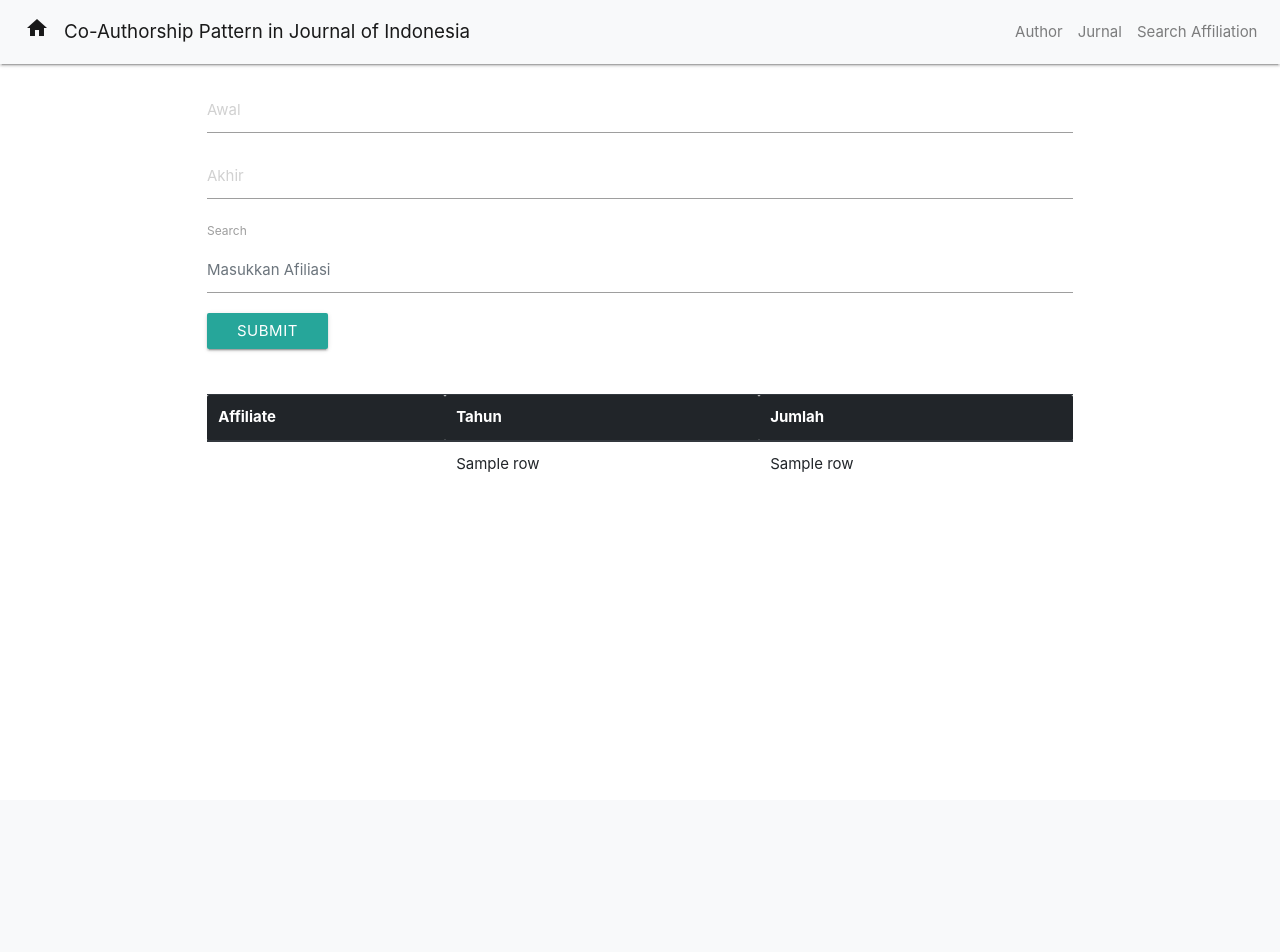
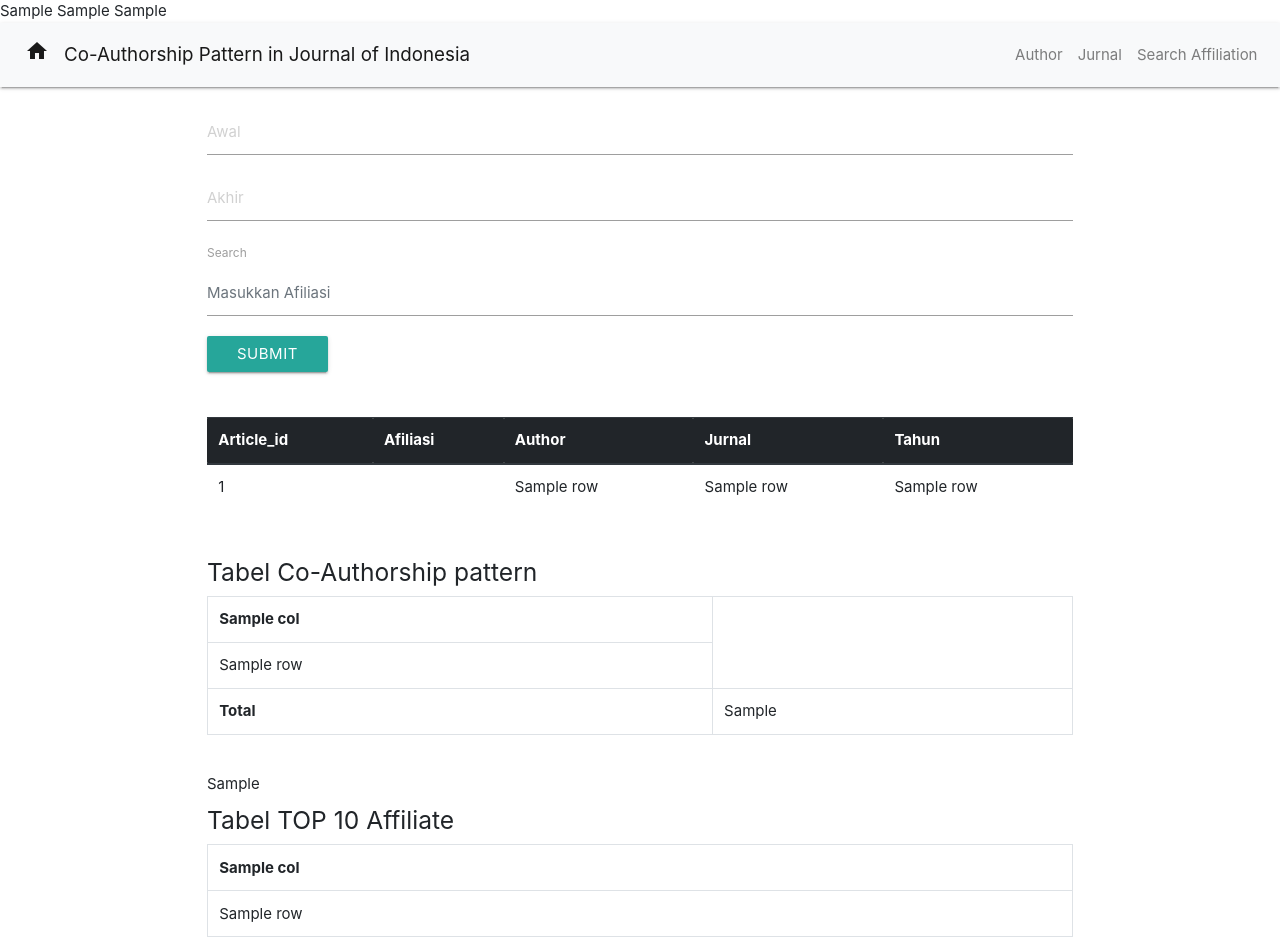
Before and after one commit to chalvjulian/Co-Authorship-Pattern-of-Journal-in-Indonesia, a Flask app: template app/templates/affiliation.html in a window 1280 px wide. Before the commit the page ends 472 px from the top, so only its background shows below. Run offline with Flask 2, Linux system fonts and the light colour scheme; the template is opened without the code that fills it: most values are stand-ins (such as "Sample title", 1, 10 or a date in 2020); parts of the project's set-up code (start-up, migrations or seed data) failed here and were passed over; some libraries are stand-ins or nearby versions.

Commit message:
Add files via upload

```diff
--- a/app/app.py
+++ b/app/app.py
@@ -5,6 +5,16 @@
 from tqdm import tqdm
 import operator
 import re
+import math
+
+from bokeh.embed import components
+from bokeh.plotting import figure
+from bokeh.resources import INLINE
+from bokeh.util.string import encode_utf8
+
+from bokeh.core.properties import value
+from bokeh.models import ColumnDataSource
+from bokeh.transform import dodge
 
 app = Flask(__name__)
 app.config['MYSQL_HOST'] = 'localhost'
@@ -41,20 +51,23 @@
 def jurnal():
 	cur = mysql.connection.cursor()
 	search_pattern = ""
-	start_year = awal
-	end_year = akhir
+	start_year = 1990
+	end_year = 1991
 
 	if request.method == "POST":
 		search_pattern = request.form['search_pattern'] or ""
 		start_year = request.form['start_year'] or 1990
 		end_year = request.form['end_year'] or 2015
 
-	cur.execute(f'SELECT c_article_id, year, author, jurnal, affiliate from tabel_data WHERE c_article_id in (SELECT c_article_id from tabel_data WHERE year BETWEEN {start_year} and {end_year} and jurnal LIKE "%{search_pattern}%")')
+	cur.execute(f'SELECT c_article_id, jurnal, author, affiliate, year from tabel_data WHERE c_article_id in (SELECT c_article_id from tabel_data WHERE year BETWEEN {start_year} and {end_year} and jurnal LIKE "%{search_pattern}%") group by c_article_id')
+	ambil =  cur.fetchall()
+	cur.execute(f'SELECT c_article_id, jurnal, author, affiliate, year from tabel_data WHERE c_article_id in (SELECT c_article_id from tabel_data WHERE year BETWEEN {start_year} and {end_year} and jurnal LIKE "%{search_pattern}%")')
 	rows = cur.fetchall()
-	cur.execute(f'SELECT c_article_id, year, author, jurnal, affiliate from tabel_data WHERE c_article_id in (SELECT c_article_id from tabel_data WHERE year BETWEEN {start_year} and {end_year} and jurnal LIKE "%{search_pattern}%") LIMIT 10')
+	cur.execute(f'SELECT c_article_id, jurnal, author, affiliate, year from tabel_data WHERE c_article_id in (SELECT c_article_id from tabel_data WHERE year BETWEEN {start_year} and {end_year} and jurnal LIKE "%{search_pattern}%") LIMIT 20')
 	#cur.execute(f'SELECT c_article_id , jurnal, author, affiliate, year FROM tabel_data WHERE year BETWEEN {start_year} and {end_year} and author like "%{search_pattern}%" UNION SELECT tabel_data.c_article_id, tabel_data.jurnal, tabel_data.author, tabel_data.affiliate, tabel_data.year FROM tabel_data, a WHERE tabel_data.year BETWEEN {start_year} and {end_year} and tabel_data.c_article_id = a.c_article_id ORDER BY c_article_id LIMIT 10')
 	tampil = cur.fetchall()
 	print(tampil)
+
 	if not rows:
 			error = "Data tidak ditemukan"
 			return render_template("journal.html", error=error)
@@ -65,12 +78,23 @@
 	#		return render_template("journal.html", rows=rows, error=error)
 	#else:
 		df = pd.DataFrame()
+
+	if ambil:
+		df_ambil =  pd.DataFrame()
+		art_id = [row[0] for row in ambil]
+		jurnal_ambil = [row[1] for row in ambil]
+
+		df_ambil['c_article_id'] = art_id
+		df_ambil['jurnal'] = jurnal_ambil
+		print(df_ambil)
+
+
 	if rows:
 		cid = [row[0] for row in rows]
-		year = [row[1] for row in rows]
+		jurnal = [row[1] for row in rows]
 		author = [row[2] for row in rows]
-		jurnal = [row[3] for row in rows]
-		affiliate = [row[4] for row in rows]
+		affiliate = [row[3] for row in rows]
+		year = [row[4] for row in rows]
 
 		df['c_article_id'] = cid
 		df['year'] = year
@@ -92,22 +116,63 @@
 		for x in range(1, 7):
 			if x != 6:
 				df_with_percent[str(x) + ' Author'] = df_cj[str(x) + ' author']
-				df_with_percent['% ' + str(x) + ' Author'] = [str(float(df_cj.iloc[n][str(x) + ' author'])/df_cj.iloc[n]['jumlah paper']*100)[:5] for n in range(len(df_cj[str(x) + ' author']))]
+				df_with_percent['% ' + str(x) + ' Author'] = [str(float(df_cj.iloc[n][str(x) + ' author'])/df_cj.iloc[n]['jumlah paper']*100)[:5] if df_cj.iloc[n]['jumlah paper'] != 0 else str(0.0) for n in range(len(df_cj[str(x) + ' author']))]
 			else:
 				df_with_percent[str(x) + ' Author atau lebih'] = df_cj[str(x) + ' author']
-				df_with_percent['% ' + str(x) + ' Author atau lebih'] = [str(float(df_cj.iloc[n][str(x) + ' author'])/df_cj.iloc[n]['jumlah paper']*100)[:5] for n in range(len(df_cj[str(x) + ' author']))]
+				df_with_percent['% ' + str(x) + ' Author atau lebih'] = [str(float(df_cj.iloc[n][str(x) + ' author'])/df_cj.iloc[n]['jumlah paper']*100)[:5] if df_cj.iloc[n]['jumlah paper'] != 0 else str(0.0) for n in range(len(df_cj[str(x) + ' author']))]
 		df_with_percent = df_with_percent[df_with_percent['Tahun'].between(int(start_year), int(end_year), inclusive=True)]
+
 		print(df_with_percent)
 
 
 		author_jumlah = []
-		for x in tqdm(set(list(df.jurnal))):
-			author_jumlah.append([x, len(df[(df.jurnal == x)])])
+		for x in tqdm(set(list(df_ambil.jurnal))):
+			author_jumlah.append([x, len(df_ambil[(df_ambil.jurnal == x)])])
 		yak = sorted(author_jumlah, key=operator.itemgetter(1), reverse=True)
 		df_muncul_author=pd.DataFrame()
 		df_muncul_author['Jurnal']=[n[0] for n in yak]
 		df_muncul_author['Jml_Publikasi']=[n[1] for n in yak]
 		df_muncul_author.head(10)
+
+		data_tahun = df_with_percent['Tahun']
+		data_author = df_with_percent[['1 Author', '2 Author', '3 Author', '4 Author', '5 Author', '6 Author atau lebih']]
+
+		years = [str(year) for year in data_tahun]
+		authors = {col:[int(df_with_percent[df_with_percent['Tahun'] == int(year)][col]) for year in years] for col in data_author.columns}
+		authorship = {'years': years, **authors}
+		colors = ["#2ecc71", "#3498db", "#9b59b6", "#f1c40f", "#e74c3c", "#34495e"]
+		source = ColumnDataSource(data=authorship)
+		TOOLS="hover, wheel_zoom, box_zoom"
+
+		TOOLTIPS = [
+		    ("Tahun", "@years"),
+		    ("1 Author", "@{1 Author}"),
+		    ("2 Author", "@{2 Author}"),
+		    ("3 Author", "@{3 Author}"),
+		    ("4 Author", "@{4 Author}"),
+		    ("5 Author", "@{5 Author}"),
+		    ("6 Author atau lebih", "@{6 Author atau lebih}"),
+		]
+
+		max_y = data_author.values.max() + 50
+		js_resources = INLINE.render_js()
+		css_resources = INLINE.render_css()
+		print(max_y)
+		p = figure(x_range=years, y_range=(0, max_y), plot_height=300, tooltips=TOOLTIPS, title="Grafik Co-Authorship")
+		pos = -0.3
+		i = 0
+		for col in data_author.columns:
+			p.vbar(x=dodge('years', pos, range=p.x_range), top=col, width=0.1, source=source, color=colors[i % 6], legend=value(col))
+			pos += 0.1
+			i += 1
+
+		p.x_range.range_padding = 0.1
+		p.xgrid.grid_line_color = None
+		p.legend.location = "top_left"
+		p.legend.orientation = "horizontal"
+		p.sizing_mode = 'scale_width'
+
+		script, div = components(p)
 
 	return render_template("journal.html",
 		rows=rows,
@@ -116,15 +181,20 @@
 		search_pattern=search_pattern,
 		cols1=df_with_percent.columns,
 		rows1=df_with_percent.iterrows(),
+		sum1=df_with_percent['Jml_Paper'].sum(),
 		cols2=df_muncul_author.columns,
-		rows2=df_muncul_author.head(10).iterrows())
+		rows2=df_muncul_author.head(10).iterrows(),
+		plot_script=script,
+	    plot_div=div,
+	    js_resources=js_resources,
+	    css_resources=css_resources)
 
 @app.route('/author', methods=["GET", "POST"])
 def author():
 	cur = mysql.connection.cursor()
 	search_pattern = ""
-	start_year = awal
-	end_year = akhir
+	start_year = 1990
+	end_year = 1991
 
 	if request.method == "POST":
 		search_pattern = request.form['search_pattern'] or ""
@@ -134,7 +204,7 @@
 	#cur.execute(f'SELECT c_article_id, year, author, jurnal, affiliate FROM tabel_data WHERE year between {start_year} and {end_year} or author LIKE "%{search_pattern}%"')
 	cur.execute(f'SELECT c_article_id, year, author, jurnal, affiliate from tabel_data WHERE c_article_id in (SELECT c_article_id from tabel_data WHERE year BETWEEN {start_year} and {end_year} and author LIKE "%{search_pattern}%")')
 	rows = cur.fetchall()
-	cur.execute(f'SELECT c_article_id, year, author, jurnal, affiliate from tabel_data WHERE c_article_id in (SELECT c_article_id from tabel_data WHERE year BETWEEN {start_year} and {end_year} and author LIKE "%{search_pattern}%") LIMIT 10')
+	cur.execute(f'SELECT c_article_id, year, author, jurnal, affiliate from tabel_data WHERE c_article_id in (SELECT c_article_id from tabel_data WHERE year BETWEEN {start_year} and {end_year} and author LIKE "%{search_pattern}%") LIMIT 20')
 	#cur.execute(f'SELECT c_article_id, year, author, jurnal, affiliate FROM tabel_data WHERE year between {start_year} and {end_year} or author LIKE "%{search_pattern}%" LIMIT 10')
 	tampil = cur.fetchall()
 	print(tampil)
@@ -169,10 +239,10 @@
 			for x in range(1, 7):
 				if x != 6:
 					df_with_percent[str(x) + ' Author'] = df_cj[str(x) + ' author']
-					df_with_percent['% ' + str(x) + ' Author'] = [str(float(df_cj.iloc[n][str(x) + ' author'])/df_cj.iloc[n]['jumlah paper']*100)[:5] for n in range(len(df_cj[str(x) + ' author']))]
+					df_with_percent['% ' + str(x) + ' Author'] = [str(float(df_cj.iloc[n][str(x) + ' author'])/df_cj.iloc[n]['jumlah paper']*100)[:5] if df_cj.iloc[n]['jumlah paper'] != 0 else str(0.0) for n in range(len(df_cj[str(x) + ' author']))]
 				else:
 					df_with_percent[str(x) + ' Author atau lebih'] = df_cj[str(x) + ' author']
-					df_with_percent['% ' + str(x) + ' Author atau lebih'] = [str(float(df_cj.iloc[n][str(x) + ' author'])/df_cj.iloc[n]['jumlah paper']*100)[:5] for n in range(len(df_cj[str(x) + ' author']))]
+					df_with_percent['% ' + str(x) + ' Author atau lebih'] = [str(float(df_cj.iloc[n][str(x) + ' author'])/df_cj.iloc[n]['jumlah paper']*100)[:5] if df_cj.iloc[n]['jumlah paper'] != 0 else str(0.0) for n in range(len(df_cj[str(x) + ' author']))]
 			df_with_percent = df_with_percent[df_with_percent['Tahun'].between(int(start_year), int(end_year), inclusive=True)]
 			print(df_with_percent)
 
@@ -186,6 +256,47 @@
 			df_muncul_author['Jml_Publikasi']=[n[1] for n in yak]
 			df_muncul_author.head(10)
 
+			data_tahun = df_with_percent['Tahun']
+			data_author = df_with_percent[['1 Author', '2 Author', '3 Author', '4 Author', '5 Author', '6 Author atau lebih']]
+
+			years = [str(year) for year in data_tahun]
+			authors = {col:[int(df_with_percent[df_with_percent['Tahun'] == int(year)][col]) for year in years] for col in data_author.columns}
+			authorship = {'years': years, **authors}
+			colors = ["#2ecc71", "#3498db", "#9b59b6", "#f1c40f", "#e74c3c", "#34495e"]
+
+			source = ColumnDataSource(data=authorship)
+			TOOLS="hover, wheel_zoom, box_zoom"
+
+			TOOLTIPS = [
+			    ("Tahun", "@years"),
+			    ("1 Author", "@{1 Author}"),
+			    ("2 Author", "@{2 Author}"),
+			    ("3 Author", "@{3 Author}"),
+			    ("4 Author", "@{4 Author}"),
+			    ("5 Author", "@{5 Author}"),
+			    ("6 Author atau lebih", "@{6 Author atau lebih}"),
+			]
+
+			max_y = data_author.values.max() + 50
+			js_resources = INLINE.render_js()
+			css_resources = INLINE.render_css()
+			print(max_y)
+			p = figure(x_range=years, y_range=(0, max_y), plot_height=300, tooltips=TOOLTIPS, title="Grafik Co-Authorship")
+			pos = -0.3
+			i = 0
+			for col in data_author.columns:
+				p.vbar(x=dodge('years', pos, range=p.x_range), top=col, width=0.1, source=source, color=colors[i % 6], legend=value(col))
+				pos += 0.1
+				i += 1
+
+			p.x_range.range_padding = 0.1
+			p.xgrid.grid_line_color = None
+			p.legend.location = "top_left"
+			p.legend.orientation = "horizontal"
+			p.sizing_mode = 'scale_width'
+
+			script, div = components(p)
+
 		return render_template("author.html",
 			rows=rows,
 			tampil=tampil,
@@ -193,29 +304,155 @@
 			search_pattern=search_pattern,
 			cols1=df_with_percent.columns,
 			rows1=df_with_percent.iterrows(),
+			sum1=df_with_percent['Jml_Paper'].sum(),
 			cols2=df_muncul_author.columns,
-			rows2=df_muncul_author.head(10).iterrows())
+			rows2=df_muncul_author.head(10).iterrows(),
+			plot_script=script,
+	        plot_div=div,
+	        js_resources=js_resources,
+	        css_resources=css_resources)
 	return render_template("author.html")
 
 @app.route("/search_affiliation", methods=["GET", "POST"])
 def search_affiliation():
+	cur = mysql.connection.cursor()
+	affiliation_name = ""
+	start_year = 1990
+	end_year = 1991
+
 	if request.method == "POST":
 		cur = mysql.connection.cursor()
-		start_year = request.form['start_year'] or awal
-		end_year = request.form['end_year'] or akhir
-		affiliation_name = request.form['affiliation_name']
+		start_year = request.form['start_year'] or 1990
+		end_year = request.form['end_year'] or 2015
+		affiliation_name = request.form['affiliation_name'] or ""
 
 		#cur.execute(f'SELECT c_article_id, year, author, jurnal, affiliate FROM tabel_data WHERE year between {start_year} and {end_year} and affiliate LIKE "%{affiliation_name}%"')
 		#rows_aff = cur.fetchall()
-		cur.execute(f'SELECT affiliate, year, count(affiliate) FROM tabel_data WHERE year between {start_year} and {end_year} and affiliate LIKE "%{affiliation_name}%" group by year order by year desc')
-		rows_aff = cur.fetchall()
+		#cur.execute(f'SELECT c_article_id, year, author, jurnal, affiliate from tabel_data WHERE c_article_id in (SELECT c_article_id from tabel_data WHERE year BETWEEN {start_year} and {end_year} and affiliate LIKE "%{affiliation_name}%") LIMIT 10')
+		#cur.execute(f'SELECT c_article_id, year, author, jurnal, affiliate FROM tabel_data WHERE year between {start_year} and {end_year} or author LIKE "%{search_pattern}%" LIMIT 10')
+		#tampil = cur.fetchall()
+		#cur.execute(f'SELECT affiliate, year, count(affiliate) FROM tabel_data WHERE year between {start_year} and {end_year} and affiliate LIKE "%{affiliation_name}%" group by year order by year desc')
+
+	cur.execute(f'SELECT c_article_id, affiliate, author, jurnal, year from tabel_data WHERE c_article_id in (SELECT c_article_id from tabel_data WHERE year BETWEEN {start_year} and {end_year} and affiliate LIKE "%{affiliation_name}%") LIMIT 20')
+	rows_aff = cur.fetchall()
+	cur.execute(f'SELECT c_article_id, affiliate, author, jurnal, year from tabel_data WHERE c_article_id in (SELECT c_article_id from tabel_data WHERE year BETWEEN {start_year} and {end_year} and affiliate LIKE "%{affiliation_name}%")')
+	rows = cur.fetchall()
 
 
-		if not rows_aff:
-			error = "Data tidak ditemukan"
-			return render_template("affiliation.html", rows_aff=rows_aff, error=error)
-		else:
-			return render_template("affiliation.html", rows_aff=rows_aff, highlight=highlight, affiliation_name=affiliation_name)
+	if not rows_aff:
+		error = "Data tidak ditemukan"
+		return render_template("affiliation.html", error=error)
+	else:
+		df = pd.DataFrame()
+
+		if rows:
+			cid = [row[0] for row in rows]
+			affiliate = [row[1] for row in rows]
+			author = [row[2] for row in rows]
+			jurnal = [row[3] for row in rows]
+			year = [row[4] for row in rows]
+
+			df['c_article_id'] = cid
+			df['year'] = year
+			df['author'] = author
+			df['affiliate'] = affiliate
+			print(df)
+			df.fillna(0)
+
+			df_cj = pd.DataFrame()
+			df_cj['tahun'] = range(awal, akhir)
+			df_cj['jumlah paper'] = [len(set(df[(df.year == str(n))].c_article_id)) for n in range(awal,akhir)]
+			for x in range(1, 7):
+	  			df_cj[str(x) + ' author'] = ngitung_author(x, df)
+
+			df_with_percent = pd.DataFrame()
+			df_with_percent['Tahun'] = df_cj['tahun']
+			df_with_percent['Jml_Paper'] = df_cj['jumlah paper']
+
+			for x in range(1, 7):
+				if x != 6:
+
+					#if df_with_percent['Jml_Paper'] == str(0):
+					#	df_with_percent['% ' + str(x) + ' Author'] = [str(0)]
+					#else:
+					df_with_percent[str(x) + ' Author'] = df_cj[str(x) + ' author']
+					df_with_percent['% ' + str(x) + ' Author'] = [str(float(df_cj.iloc[n][str(x) + ' author'])/df_cj.iloc[n]['jumlah paper']*100)[:5] if df_cj.iloc[n]['jumlah paper'] != 0 else str(0.0) for n in range(len(df_cj[str(x) + ' author']))]
+					# df_with_percent['% ' + str(x) + ' Author'] =  df_with_percent['% ' + str(x) + ' Author'].fillna(0)
+					# if math.isnan(df_with_percent['% ' + str(x) + ' Author'].astype(float)):
+					#	df_with_percent['% ' + str(x) + ' Author'] = str(0)
+
+				else:
+					df_with_percent[str(x) + ' Author atau lebih'] = df_cj[str(x) + ' author']
+					df_with_percent['% ' + str(x) + ' Author atau lebih'] = [str(float(df_cj.iloc[n][str(x) + ' author'])/df_cj.iloc[n]['jumlah paper']*100)[:5] if df_cj.iloc[n]['jumlah paper'] != 0 else str(0.0)  for n in range(len(df_cj[str(x) + ' author']))]
+					# df_with_percent['% ' + str(x) + ' Author atau lebih'] = df_with_percent['% ' + str(x) + ' Author atau lebih'].fillna(0)
+					# if math.isnan(df_with_percent['% ' + str(x) + ' Author atau lebih']):
+					#	df_with_percent['% ' + str(x) + ' Author atau lebih'] = str(0)
+			df_with_percent = df_with_percent[df_with_percent['Tahun'].between(int(start_year), int(end_year), inclusive=True)]
+
+			author_jumlah = []
+			for x in tqdm(set(list(df.affiliate))):
+				author_jumlah.append([x, len(df[(df.affiliate == x)])])
+			yak = sorted(author_jumlah, key=operator.itemgetter(1), reverse=True)
+			df_muncul_author=pd.DataFrame()
+			df_muncul_author['Afiliasi']=[n[0] for n in yak]
+			df_muncul_author['Jumlah']=[n[1] for n in yak]
+			df_muncul_author.head(10)
+
+			data_tahun = df_with_percent['Tahun']
+			data_author = df_with_percent[['1 Author', '2 Author', '3 Author', '4 Author', '5 Author', '6 Author atau lebih']]
+
+			years = [str(year) for year in data_tahun]
+			authors = {col:[int(df_with_percent[df_with_percent['Tahun'] == int(year)][col]) for year in years] for col in data_author.columns}
+			authorship = {'years': years, **authors}
+			colors = ["#2ecc71", "#3498db", "#9b59b6", "#f1c40f", "#e74c3c", "#34495e"]
+
+			source = ColumnDataSource(data=authorship)
+			TOOLS="hover, wheel_zoom, box_zoom"
+
+			TOOLTIPS = [
+			    ("Tahun", "@years"),
+			    ("1 Author", "@{1 Author}"),
+			    ("2 Author", "@{2 Author}"),
+			    ("3 Author", "@{3 Author}"),
+			    ("4 Author", "@{4 Author}"),
+			    ("5 Author", "@{5 Author}"),
+			    ("6 Author atau lebih", "@{6 Author atau lebih}"),
+			]
+
+			max_y = data_author.values.max() + 50
+			js_resources = INLINE.render_js()
+			css_resources = INLINE.render_css()
+			print(max_y)
+			p = figure(x_range=years, y_range=(0, max_y), plot_height=300, tooltips=TOOLTIPS, title="Grafik Co-Authorship")
+			pos = -0.3
+			i = 0
+			for col in data_author.columns:
+				p.vbar(x=dodge('years', pos, range=p.x_range), top=col, width=0.1, source=source, color=colors[i % 6], legend=value(col))
+				pos += 0.1
+				i += 1
+
+			p.x_range.range_padding = 0.1
+			p.xgrid.grid_line_color = None
+			p.legend.location = "top_left"
+			p.legend.orientation = "horizontal"
+			p.sizing_mode = 'scale_width'
+
+			script, div = components(p)
+
+		return render_template("affiliation.html",
+			rows=rows,
+			rows_aff=rows_aff,
+			highlight=highlight,
+			affiliation_name=affiliation_name,
+			cols1=df_with_percent.columns,
+			rows1=df_with_percent.iterrows(),
+			sum1=df_with_percent['Jml_Paper'].sum(),
+			cols2=df_muncul_author.columns,
+			rows2=df_muncul_author.head(10).iterrows(),
+			plot_script=script,
+	        plot_div=div,
+	        js_resources=js_resources,
+	        css_resources=css_resources)
 	return render_template("affiliation.html")
 
 if __name__ == '__main__':
--- a/app/templates/affiliation.html
+++ b/app/templates/affiliation.html
@@ -2,10 +2,17 @@
 <html>
 <head>
 	<title>Co-Authorship Pattern in Journal of Indonesia</title>
+    <meta charset="utf-8">
+    <meta http-equiv="content-type" content="text/html; charset=utf-8">
 	<link rel="stylesheet" type="text/css" href="{{ url_for('static', filename='css/bootstrap.min.css') }}">
 	<link rel="stylesheet" type="text/css" href="{{ url_for('static', filename='css/materialize.min.css') }}">
     <link rel="stylesheet" type="text/css" href="{{ url_for('static', filename='fonts/material-icons/material-icons.css') }}">
     <link rel="stylesheet" type="text/css" href="{{ url_for('static', filename='css/gap.css') }}">
+      {% if not error %}
+        {{ js_resources|indent(4)|safe }}
+        {{ css_resources|indent(4)|safe }}
+        {{ plot_script|indent(4)|safe }}
+      {% endif %}
 </head>
 <body>
 	<script type="text/javascript" src="{{ url_for('static', filename='js/materialize.min.js') }}"></script>
@@ -58,23 +65,69 @@
 	<table class="table" border="1">
 	<thead class="thead-dark">
 		<tr>
-			<th>Affiliate</th>
-			<th>Tahun</th>
-			<th>Jumlah</th>
+			<th scope="col">Article_id</th>
+	  		<th scope="col">Afiliasi</th>
+  			<th scope="col">Author</th>
+  			<th scope="col">Jurnal</th>
+  			<th scope="col">Tahun</th>
 		</tr>
 	</thead>
 	<tbody>
 		{% for row in rows_aff %}
 			<tr>
-				<td>{{highlight(affiliation_name,row[0])|safe}}</td>
-				<td>{{row[1]}}</td>
-				<td>{{row[2]}}</td>
+				<td>{{row[0]}}</td>
+				<td>{{highlight(affiliation_name,row[1])|safe}}</td>
+ 				<td>{{row[2]}}</td>
+ 				<td>{{row[3]}}</td>
+    			<td>{{row[4]}}</td>
 			</tr>
 		{% endfor %}
 	</tbody>
 	</table>
+	<br>
+
+	<h5>Tabel Co-Authorship pattern</h5>
+  <table class="table table-bordered" border="1">
+  <tr>
+  {% for col in cols1 %}
+    <th class="thead-dark" scope="col">{{ col }}</th>
+  {% endfor %}
+  </tr>
+  {% for index, row in rows1 %}
+  <tr>
+      {% for col in cols1 %}
+       <td>{{ row[col] }}</td>
+      {% endfor %}
+  </tr>
+  {% endfor %}
+  <tr>
+    <td><b>Total</b></td>
+    <td>{{ sum1 }}</td>
+  </tr>
+  </table>
+
+
+  <br>
+  {{ plot_div|indent(4)|safe }}
+  <br>
+
+  <h5>Tabel TOP 10 Affiliate</h5>
+  <table class="table table-bordered" border="1">
+  <tr>
+  {% for col in cols2 %}
+    <th scope="col">{{ col }}</th>
+  {% endfor %}
+  </tr>
+  {% for index, row in rows2 %}
+  <tr>
+      {% for col in cols2 %}
+       <td>{{ row[col] }}</td>
+      {% endfor %}
+  </tr>
+  {% endfor %}
+  </table>
+
 	</div>
-	<br>
 	{% endif %}
 
 	<script type="text/javascript" src="{{ url_for('static', filename='js/jquery.min.js') }}"></script>
```
Also changed, not shown: app/templates/author.html (+14 -0 lines), app/templates/index.html (added, +14 -0 lines), app/templates/journal.html (+21 -7 lines).
